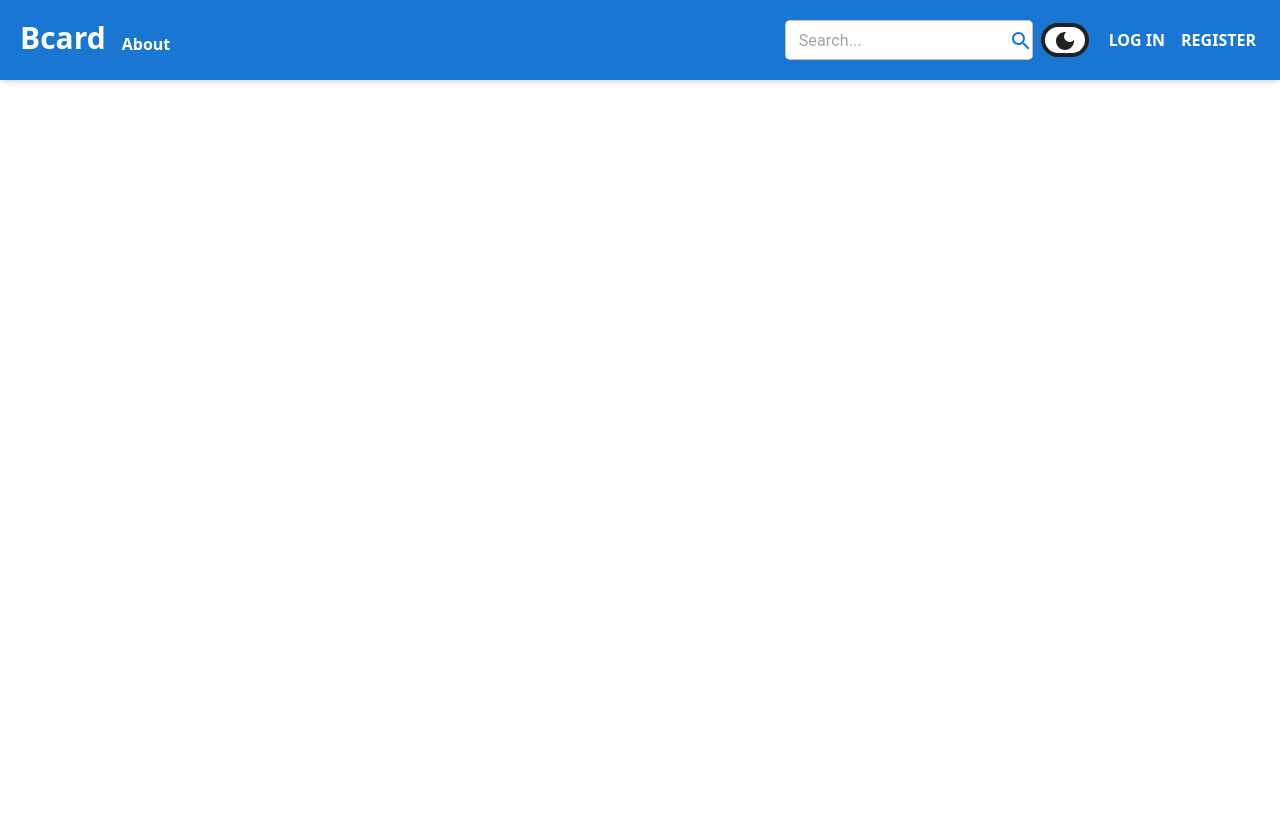
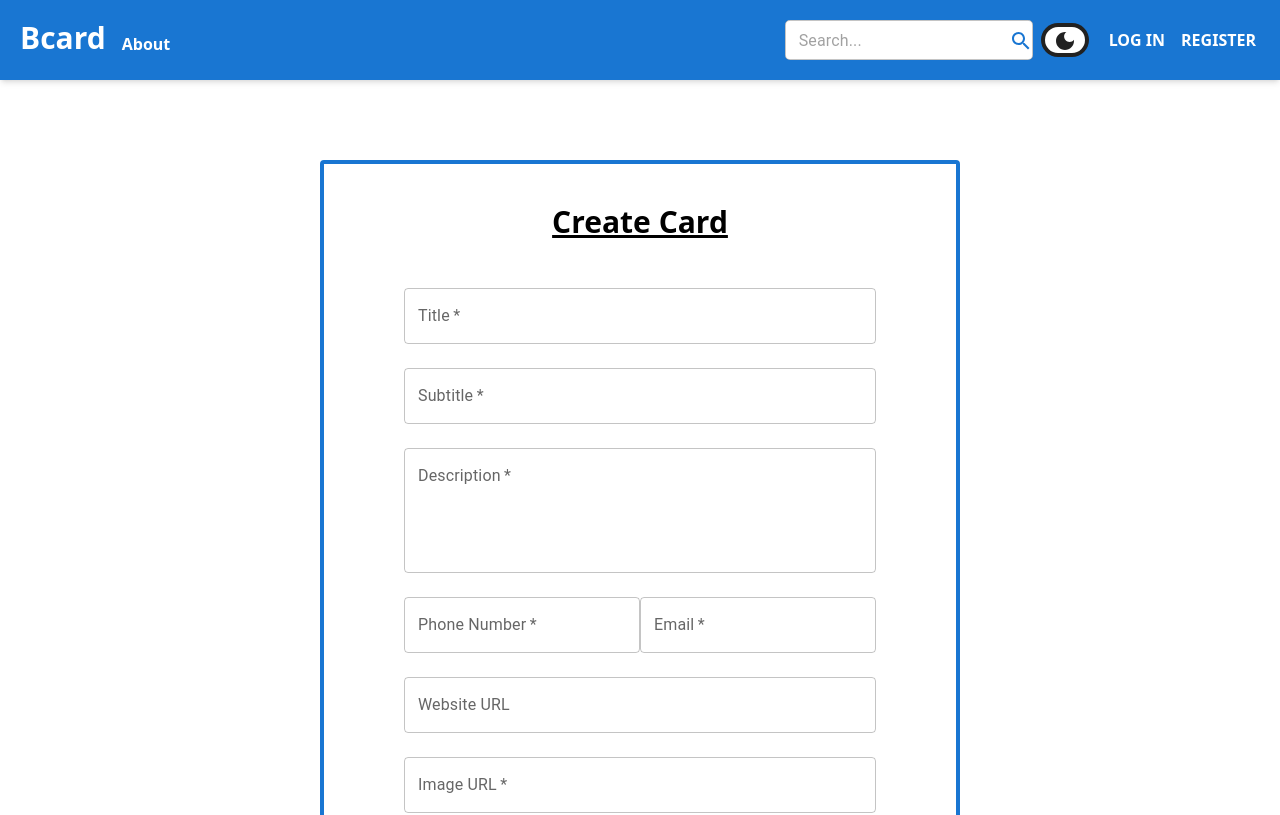
Before and after one commit to Noam-Moskowitz/React-Project, a React (Create React App) app: page /card/create in a window 1280 px wide. Shown: the top 815 px of the page. Built offline with nearby package versions, Linux system fonts and the light colour scheme.

Commit message:
started to implement register in useValidation

```diff
--- a/src/App.js
+++ b/src/App.js
@@ -36,7 +36,7 @@ function App() {
             <Route path='/myCards' element={<MyCards />} />
             <Route path='/business/:id' element={<BusinessPage />} />
             <Route path='/card/edit/:id' element={<EditCard />} />
-            <Route path='/card/edit/' element={<EditCard />} />
+            <Route path='/card/create' element={<EditCard />} />
 
 
           </Routes>
--- a/src/components/cards/EditCard.jsx
+++ b/src/components/cards/EditCard.jsx
@@ -1,4 +1,4 @@
-import { Button, TextField } from '@mui/material'
+import { Alert, Button, TextField } from '@mui/material'
 import React, { useEffect, useState } from 'react'
 import useThemeColor from '../../hooks/useThemeColor';
 import { useParams } from 'react-router-dom';
@@ -10,11 +10,11 @@ import useValidation from '../../hooks/useValidation';
 const EditCard = () => {
     const { id } = useParams();
     const { primaryColor, backgroundColor } = useThemeColor();
-    const { data, callApi, isLoading, apiErrors, errorFlag, successFlag, METHOD } = useApi();
+    const { data, callApi, isLoading, apiErrors, errorFlag, successFlag, METHOD, method } = useApi();
     const { validate, ACTION_TYPES, formErrors } = useValidation();
 
     const [content, setContent] = useState()
-    const [isCreate, setIsCreate] = useState(!id ? true : false)
+    const [isCreate] = useState(!id ? true : false)
 
     useEffect(() => {
         if (isCreate) return
@@ -79,12 +79,14 @@ const EditCard = () => {
     if (isLoading) return <CustomLoader />
 
     return (
-        <div className='px-80 py-20'>
+        <div className='flex justify-center py-20'>
             <form
-                className='border-4 px-20 rounded  py-10 flex-col'
+                className='border-4 px-20 rounded w-[50vw]  py-10 flex-col'
                 style={{ backgroundColor: backgroundColor, borderColor: primaryColor }}
             >
-                <h1 className='font-bold text-center text-3xl pb-6 underline' >Edit Card</h1>
+                <h1
+                    className='font-bold text-center text-3xl pb-6 underline'
+                >{isCreate ? `Create Card` : `Edit Card`}</h1>
                 <div className='flex flex-col   my-6 justify-center gap-6'>
                     <TextField
                         id="outlined-error-helper-text"
@@ -250,6 +252,31 @@ const EditCard = () => {
                     <Button style={{ width: '100%' }} variant='contained' onClick={handleSubmit}>Submit</Button>
                 </div>
             </form >
+
+
+            {errorFlag &&
+                <div className='flex justify-center fixed top-12'>
+                    <Alert
+                        className='animate-bounce'
+                        severity='error'
+                    >{`${apiErrors.response.status}: ${apiErrors.response.data}`}</Alert>
+                </div>
+            }
+            {successFlag && method !== METHOD.GET_ONE &&
+                <div className='flex justify-center  w-screen fixed top-12 '>
+                    {isCreate ?
+                        <Alert
+                            className='animate-bounce'
+                            severity='success'
+                        >Card created Succesfully!</Alert>
+                        :
+                        <Alert
+                            className='animate-bounce'
+                            severity='success'
+                        >Card updated succesfully!</Alert>}
+                </div>
+            }
+
         </div >
     )
 }
--- a/src/components/login/Register.jsx
+++ b/src/components/login/Register.jsx
@@ -7,30 +7,32 @@ import useApi from '../../hooks/useApi';
 import { RequestObject } from '../../models/RequestObject';
 import CustomLoader from '../loaders/CustomLoader';
 import useThemeColor from '../../hooks/useThemeColor';
+import useValidation from '../../hooks/useValidation';
 
 const Register = () => {
-    const [name, setName] = useState({ first: null, last: null });
-    const [phone, setPhone] = useState();
-    const [email, setEmail] = useState();
+    const [user, setUser] = useState({});
     const [password, setPassword] = useState();
     const [confirmPassword, setconfirmPassword] = useState();
-    const [address, setAddress] = useState({
-        country: null,
-        city: null,
-        street: null,
-        houseNumber: null,
-        zip: null,
-    });
+
     const [isBuisness, setIsBusiness] = useState(false);
 
-    const [formErrors, setFormErrors] = useState();
 
     const { data, callApi, isLoading, apiErrors, errorFlag, METHOD } = useApi();
+    const { validate, ACTION_TYPES, formErrors } = useValidation();
 
     const { primaryColor, backgroundColor } = useThemeColor();
 
     const handleSubmit = (e) => {
         e.preventDefault()
+
+        const userObj = {
+            ...user,
+            password: {
+                password: password, confirmPassword: confirmPassword
+            }
+        }
+
+        validate({ type: ACTION_TYPES.REGISTER, payload: userObj });
         let validationErrors = {}
 
         for (const key in name) {
@@ -125,7 +127,7 @@ const Register = () => {
                         label='First Name'
                         error={formErrors && formErrors.first ? true : false}
                         helperText={formErrors && formErrors.first}
-                        onChange={(e) => setName({ ...name, first: e.target.value })}
+                        onChange={(e) => setUser({ ...user, name: { ...user.name, first: e.target.value } })}
                         required
                     />
                     <TextField
@@ -134,7 +136,7 @@ const Register = () => {
                         label='Last Name'
                         error={formErrors && formErrors.last ? true : false}
                         helperText={formErrors && formErrors.last}
-                        onChange={(e) => setName({ ...name, last: e.target.value })}
+                        onChange={(e) => setUser({ ...user, name: { ...user.name, last: e.target.value } })}
                         required
                     />
                 </div>
@@ -145,7 +147,7 @@ const Register = () => {
                         label='Phone Number'
                         error={formErrors && formErrors.phone ? true : false}
                         helperText={formErrors && formErrors.phone}
-                        onChange={(e) => setPhone(e.target.value)}
+                        onChange={(e) => setUser({ ...user, phone: e.target.value })}
                         required
                     />
                     <TextField
@@ -154,7 +156,7 @@ const Register = () => {
                         label='Email'
                         error={formErrors && formErrors.email ? true : false}
                         helperText={formErrors && formErrors.email}
-                        onChange={(e) => setEmail(e.target.value)}
+                        onChange={(e) => setUser({ ...user, email: e.target.value })}
                         required
                     />
                 </div>
@@ -183,7 +185,7 @@ const Register = () => {
                         label='Street'
                         error={formErrors && formErrors.street ? true : false}
                         helperText={formErrors && formErrors.street}
-                        onChange={(e) => setAddress({ ...address, street: e.target.value })}
+                        onChange={(e) => setUser({ ...user, address: { ...user.address, street: e.target.value } })}
                         required
                     />
                     <TextField
@@ -192,7 +194,7 @@ const Register = () => {
                         label='House Number'
                         error={formErrors && formErrors.houseNumber ? true : false}
                         helperText={formErrors && formErrors.houseNumber}
-                        onChange={(e) => setAddress({ ...address, houseNumber: e.target.value })}
+                        onChange={(e) => setUser({ ...user, address: { ...user.address, houseNumber: e.target.value } })}
                         required
                     />
                 </div>
@@ -203,13 +205,13 @@ const Register = () => {
                         label='City'
                         error={formErrors && formErrors.city ? true : false}
                         helperText={formErrors && formErrors.city}
-                        onChange={(e) => setAddress({ ...address, city: e.target.value })}
+                        onChange={(e) => setUser({ ...user, address: { ...user.address, city: e.target.value } })}
                         required
                     />
                     <TextField
                         id="outlined-error-helper-text"
                         type="text"
-                        onChange={(e) => setAddress({ ...address, state: e.target.value })}
+                        onChange={(e) => setUser({ ...user, address: { ...user.address, state: e.target.value } })}
                         label='State'
                     />
                 </div>
@@ -220,7 +222,7 @@ const Register = () => {
                         label='country'
                         error={formErrors && formErrors.country ? true : false}
                         helperText={formErrors && formErrors.country}
-                        onChange={(e) => setAddress({ ...address, country: e.target.value })}
+                        onChange={(e) => setUser({ ...user, address: { ...user.address, country: e.target.value } })}
                         required
                     />
                     <TextField
@@ -229,7 +231,7 @@ const Register = () => {
                         label='Zip'
                         error={formErrors && formErrors.zip ? true : false}
                         helperText={formErrors && formErrors.zip}
-                        onChange={(e) => setAddress({ ...address, zip: e.target.value })}
+                        onChange={(e) => setUser({ ...user, address: { ...user.address, zip: e.target.value } })}
                         required
                     />
                 </div>
--- a/src/hooks/useApi.jsx
+++ b/src/hooks/useApi.jsx
@@ -155,7 +155,7 @@ const useApi = () => {
         LIKE: `LIKE`
     }
 
-    return { data, callApi, isLoading, apiErrors, errorFlag, successFlag, METHOD }
+    return { data, callApi, isLoading, apiErrors, errorFlag, successFlag, METHOD, method }
 }
 
 export default useApi
--- a/src/hooks/useValidation.jsx
+++ b/src/hooks/useValidation.jsx
@@ -73,6 +73,11 @@ const useValidation = () => {
 
                 break;
 
+            case ACTION_TYPES.REGISTER:
+                const {
+                    name,
+                    password
+                } = payload;
         }
 
         if (Object.keys(validationErrors).length == 0) return true
@@ -83,7 +88,8 @@ const useValidation = () => {
 
 
     const ACTION_TYPES = {
-        CARD: `CARD`
+        CARD: `CARD`,
+        REGISTER: `REGISTER`
     }
 
     return { validate, ACTION_TYPES, formErrors }
```
